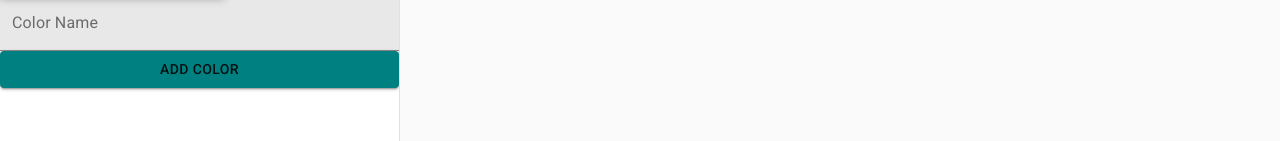
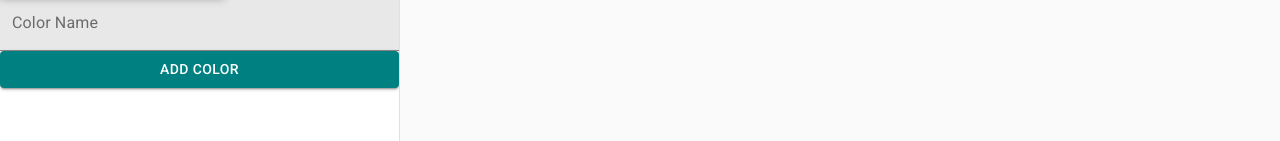
Before and after one commit to ChrisB32-cloud/Color-Project, a React (Create React App) app: page /palette/newpalette in a window 1280 px wide. Both pictures are taken after a click on the button "open drawer". Shown: the part 390-531 px from the top of the page. Built offline with nearby package versions, Linux system fonts and the light colour scheme.

Commit message:
Added a default color to add collor button

```diff
--- a/src/NewPaletteForm.js
+++ b/src/NewPaletteForm.js
@@ -156,7 +156,7 @@ function NewPaletteForm() {
                     onChangeComplete={updateColor}
                 />
                 <TextField id="filled-basic" label="Color Name" variant="filled" />
-                <Button variant="contained" style={{ backgroundColor: selectColor.currentColor }}>
+                <Button variant="contained" color='primary' style={{ backgroundColor: selectColor.currentColor }}>
                     Add Color
                 </Button>
             </Drawer>
```
